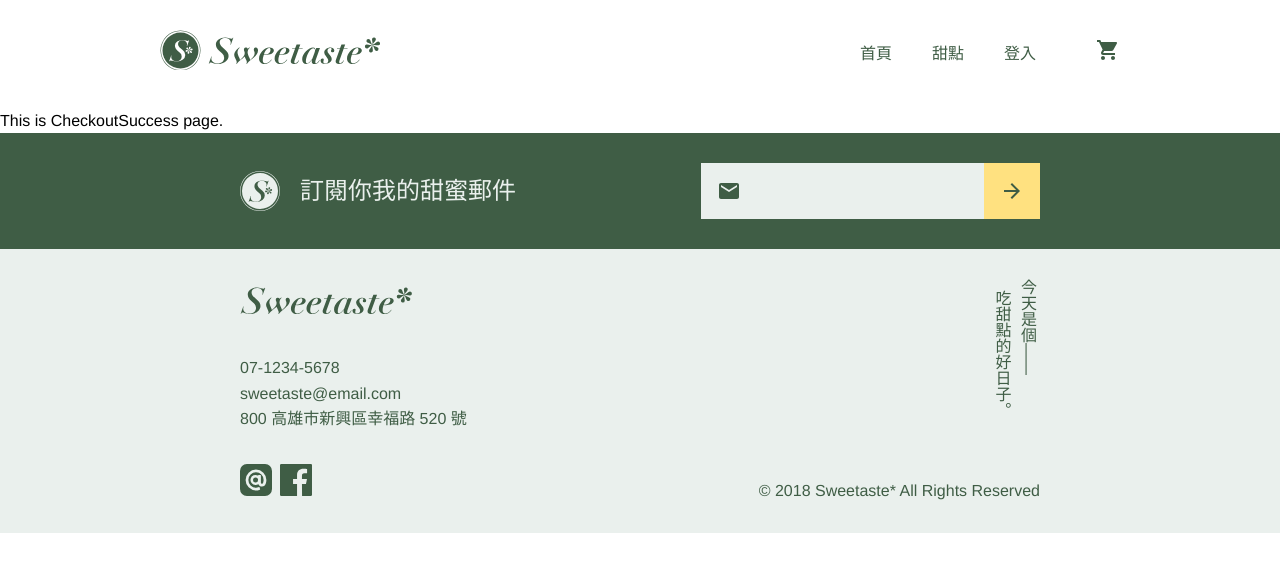
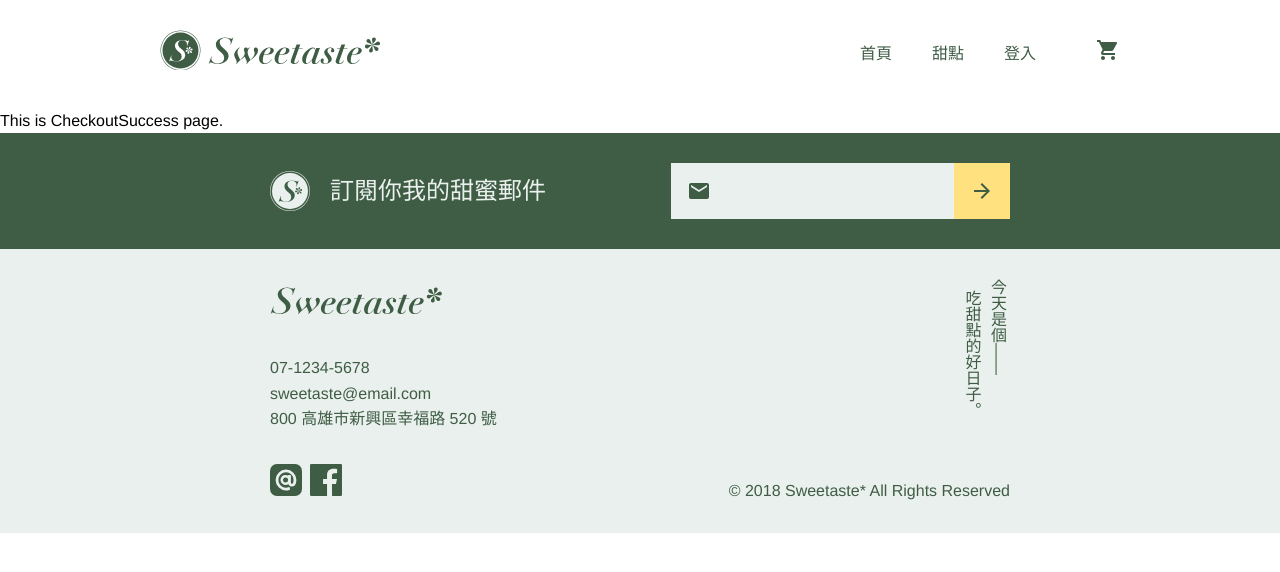
Before and after one commit to Xiawpohr/sweetaste, a React (Create React App) app: page /checkout-success in a window 1280 px wide. Shown: the top 572 px of the page. Built offline with nearby package versions, Linux system fonts and the light colour scheme.

Commit message:
tweak footer container

```diff
--- a/src/components/Footer.js
+++ b/src/components/Footer.js
@@ -10,7 +10,7 @@ import Input from './Input.js'
 const Footer = () => (
   <footer>
     <Background bg='darkGreen'>
-      <Container maxWidth='8.4rem'>
+      <Container maxWidth='7.8rem'>
         <Flex py={3} justifyContent={['center', 'space-between']} alignItems='center' flexWrap='wrap'>
           <Flex mb={[3, '0px']} alignItems='center'>
             <Icon name='LogoLight' />
@@ -24,7 +24,7 @@ const Footer = () => (
       </Container>
     </Background>
     <Background bg='lightGreen'>
-      <Container maxWidth='8.4rem'>
+      <Container maxWidth='7.8rem'>
         <Flex py={3} justifyContent='space-between'>
           <Flex flexDirection='column' justifyContent='space-between'>
             <Icon mt={0} name="LogoType" />
```
